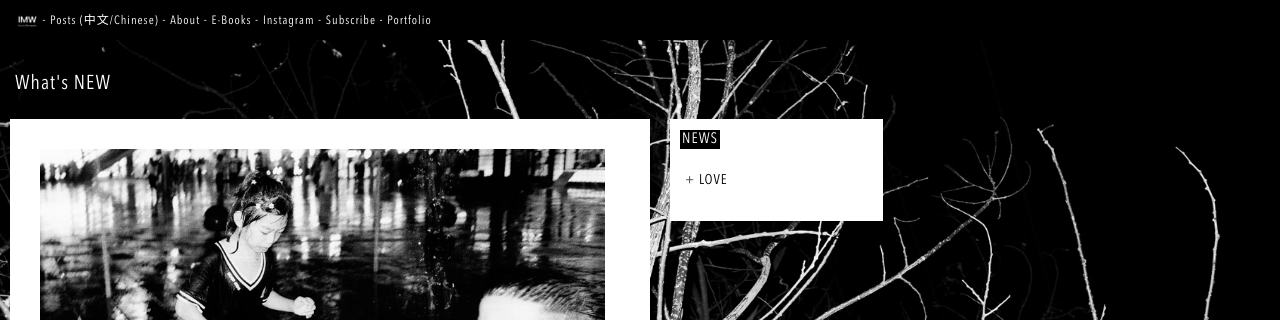
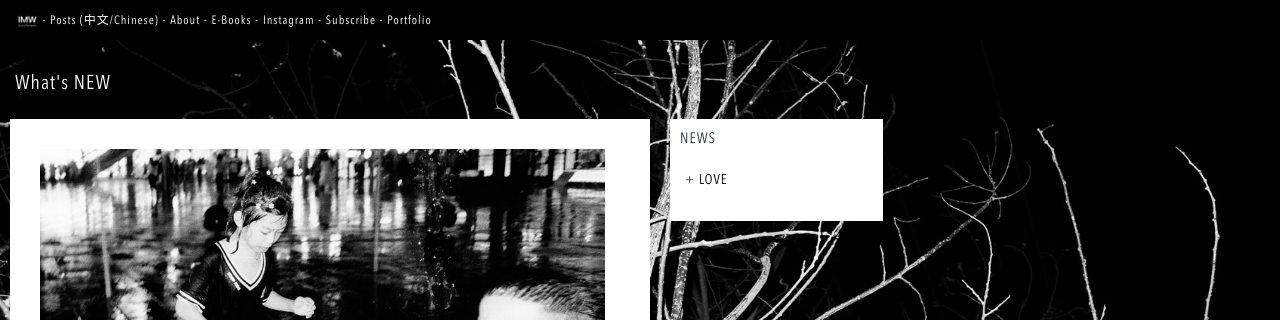
Before and after one commit to GuoJing/blog, a Jekyll site: the page built from index.html, in a window 1280 px wide. Shown: the top 320 px of the page. Built offline with Jekyll 4.4.1, drawn with Linux system fonts in a browser that asks for light colours.

Commit message:
auto commit

```diff
--- a/index.html
+++ b/index.html
@@ -40,7 +40,7 @@ title: GuoJing Photography - InThisMadWorld|只要心还跳
    <!-- list -->
 
    <div class="col-sm-2 index_list">
-     <div><span style="color: white; background: black; padding:2px"><b>NEWS</b></span></div>
+     <div><span><b>NEWS</b></span></div>
      <div style="padding-left:5px;">
        <ul class="archive" style="font-size:14px">
          {% for post in site.posts limit:2 %}
```
